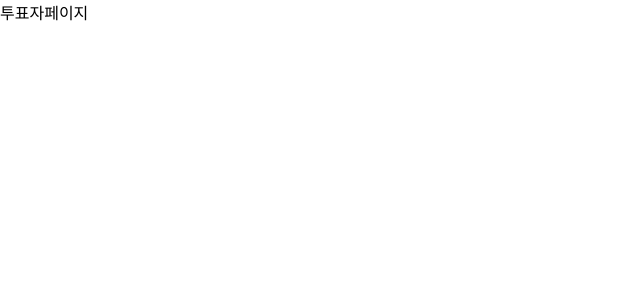
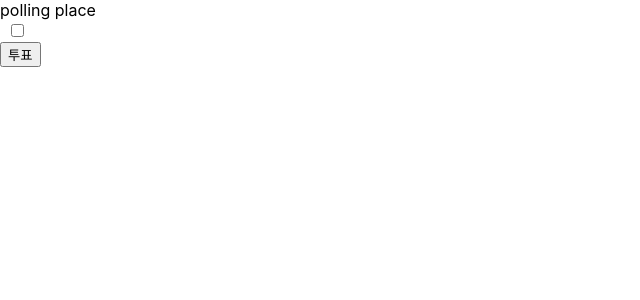
Before and after one commit to enum30-BlockChain/Voting, a React (Create React App) app in the folder client/: page /Voter in a window 1280 px wide. Shown: the top 300 px of the page, without its empty margins (0-640 px from the left). Built offline with nearby package versions, Linux system fonts and the light colour scheme.

Commit message:
VorterBox

```diff
--- a/client/src/components/votePage/Voter.jsx
+++ b/client/src/components/votePage/Voter.jsx
@@ -1,9 +1,11 @@
-function Voter() {
+import VoterInfo from "./VoterInfo";
+
+const Voter = () => {
   return (
     <>
-      <div>투표자페이지</div>
+      <VoterInfo />
     </>
   );
-}
+};
 
 export default Voter;
--- /dev/null
+++ b/client/src/components/votePage/VoterInfo.jsx
@@ -0,0 +1,24 @@
+function VoterInfo() {
+  return (
+    <>
+      <div>polling place</div>
+      <div>
+        <th>
+          <div className="number"></div>
+        </th>
+        <th>
+          <div className="candidate"></div>
+        </th>
+        <th>
+          <div className="candidateCount"></div>
+        </th>
+        <th>
+          <input type="checkbox" />
+        </th>
+      </div>
+      <button>투표</button>
+    </>
+  );
+}
+
+export default VoterInfo;
```
Also changed, not shown: client/src/solidity/contract.js (added, +56 -0 lines).
